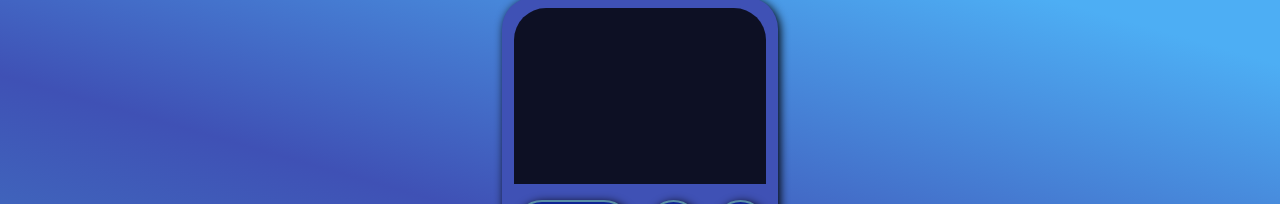
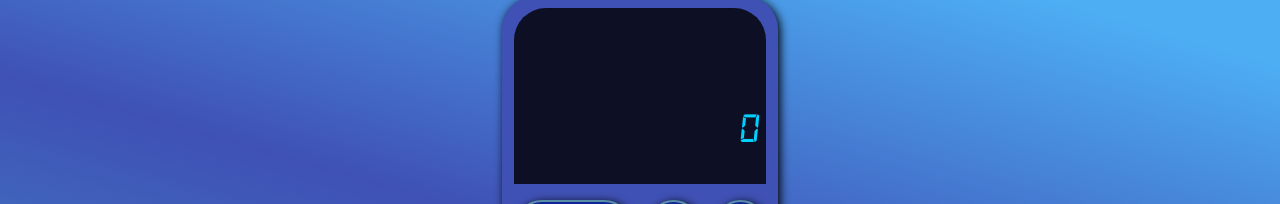
Before and after one commit to Luayabbas1981/react-calc, a React (Create React App) app: page / in a window 1280 px wide. Shown: the part 157-361 px from the top of the page. Built offline with nearby package versions, Linux system fonts and the light colour scheme.

Commit message:
fix-calc

```diff
--- a/src/App.js
+++ b/src/App.js
@@ -6,7 +6,7 @@ import Operations from "./components/Operations";
 import Clear from "./components/Clear";
 import Delete from "./components/Delete";
 
-let result =""
+let result = "";
 export const Actions = {
   add_digit: "add-digit",
   choose_Operation: "choose_Operation",
@@ -18,9 +18,9 @@ export const Actions = {
 const reducer = (state, { type, payload }) => {
   switch (type) {
     default:
-      return{
+      return {
         state,
-      }
+      };
 
     case Actions.add_digit:
       if (payload.digit === "0" && !state.mainDisplay)
@@ -34,6 +34,11 @@ const reducer = (state, { type, payload }) => {
           secondary: `${state.secondary || ""}${payload.digit}`,
         };
       }
+      if (payload.digit !== "0" && state.mainDisplay === "0")
+        return {
+          state,
+          mainDisplay: payload.digit,
+        };
 
       return {
         ...state,
@@ -84,7 +89,7 @@ const reducer = (state, { type, payload }) => {
 function lastResult({ mainDisplay, secondary, operation }) {
   const main = parseInt(mainDisplay);
   const second = parseInt(secondary);
-   result = "";
+  result = "";
 
   switch (operation) {
     case "+":
@@ -109,7 +114,7 @@ function lastResult({ mainDisplay, secondary, operation }) {
 function App() {
   const [{ mainDisplay, secondary, operation }, dispatch] = useReducer(
     reducer,
-    {}
+    { mainDisplay: "0" }
   );
   return (
     <>
```
Also changed, not shown: 7 other files (tests, documents, lock files or other folders).
